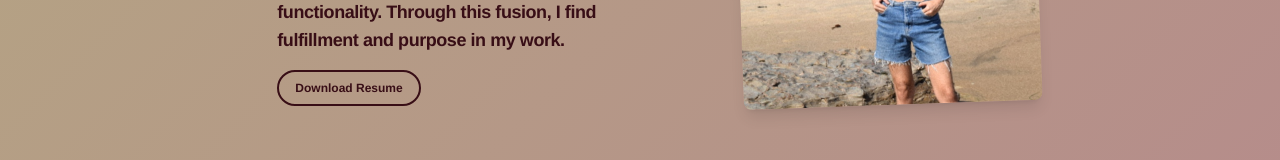
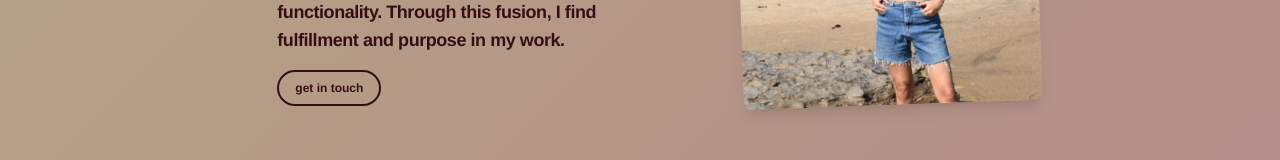
Before and after one commit to samanthacabrera/portfolio, a React (Vite) app: page / in a window 1280 px wide. Shown: the part 520-680 px from the top of the page. Built offline with nearby package versions, Linux system fonts and the light colour scheme; no server answers.

Commit message:
add link to Calendly meetingto Hero

```diff
--- a/src/pages/homepage/Hero.jsx
+++ b/src/pages/homepage/Hero.jsx
@@ -1,7 +1,7 @@
 import React, { useState } from "react";
 
 function Hero() {
-  const resumeDownloadLink = '/samanthaCabreraResume.pdf';
+  // const resumeDownloadLink = '/samanthaCabreraResume.pdf';
   const [isHovered, setIsHovered] = useState(false);
 
   return (
@@ -18,13 +18,18 @@ function Hero() {
           Through this fusion, I find fulfillment and purpose in my work.
         </p>
 
-        <a
+        {/* <a
           href={resumeDownloadLink}
           download="samanthaCabreraResume.pdf"
           className="hover:scale-105 transition duration-500 self-start border-2 border-current rounded-full mt-1 px-4 py-2 text-xs relative z-10"
         >
           <span className="group-hover:text-slate-100 group-hover:text-opacity-60 transition duration-500 delay-1000">
             Download Resume
+          </span>
+        </a> */}
+        <a href="https://calendly.com/samantha-n-cabrera/30min" target="_blank"  className="hover:scale-105 transition duration-500 self-start border-2 border-current rounded-full mt-1 px-4 py-2 text-xs relative">
+           <span className="group-hover:text-slate-100 group-hover:text-opacity-60 transition duration-500 delay-1000">
+            get in touch
           </span>
         </a>
       </div>
```
